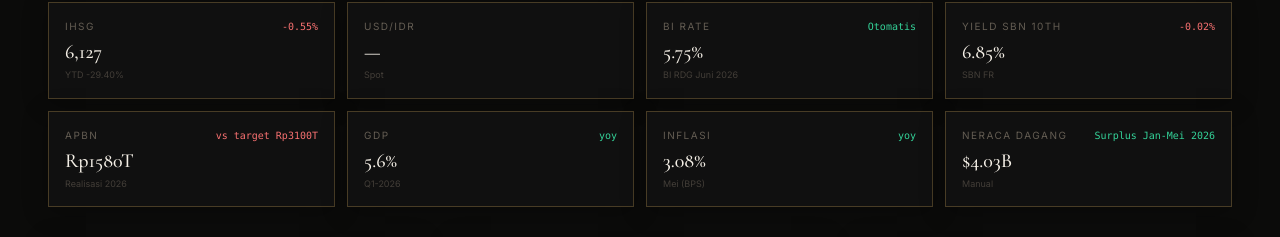
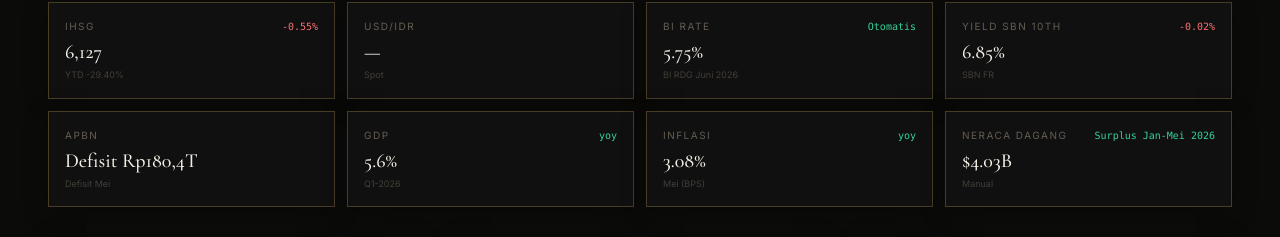
Before and after one commit to broden101/portfolio, a Next.js app: page /playbook/ihsg in a window 1280 px wide. Shown: the part 234-471 px from the top of the page. Built offline with nearby package versions, Linux system fonts and the light colour scheme; no server answers.

Commit message:
data: APBN Mei defisit Rp180,4T

```diff
--- a/app/api/market/route.ts
+++ b/app/api/market/route.ts
@@ -244,7 +244,7 @@ export async function GET() {
       biRate: manualData?.biRate ?? { value: 5.50, note: "BI RDG" },
       tradeBalance: manualData?.tradeBalance ?? { value: 4.03, note: "Surplus Jan-Mei 2026" },
       inflation: manualData?.inflation ?? { value: 3.08, note: "yoy", month: "Mei" },
-      apbn: manualData?.apbn ?? { realized: 1580, target: 3100, unit: "T", note: "Realisasi 2026" },
+      apbn: manualData?.apbn ?? { deficit: 180.4, unit: "T", note: "Defisit Mei" },
       gdp: manualData?.gdp ?? { growth: 5.6, note: "yoy", quarter: "Q1-2026" },
       bondYield10y: manualData?.bondYield10y ?? { value: 6.85, change: -0.02, note: "SBN FR" },
     };
--- a/app/playbook/ihsg/page.tsx
+++ b/app/playbook/ihsg/page.tsx
@@ -165,7 +165,7 @@ export default function IHSGDashboard() {
       { label: "USD/IDR", value: usdIdr?.close != null ? fmtNum(usdIdr.close) : "—", change: usdIdr?.change != null ? fmtPct(usdIdr.change) : "", up: (usdIdr?.change ?? 0) >= 0, note: "Spot" },
       { label: "BI Rate", value: `${(manual.biRate?.value ?? 5.50).toFixed(2)}%`, change: "Otomatis", up: true, note: manual.biRate?.note ?? "" },
       { label: "Yield SBN 10Th", value: `${(manual.bondYield10y?.value ?? 6.85).toFixed(2)}%`, change: manual.bondYield10y?.change != null ? `${manual.bondYield10y.change >= 0 ? "+" : ""}${manual.bondYield10y.change.toFixed(2)}%` : "", up: (manual.bondYield10y?.change ?? 0) >= 0, note: manual.bondYield10y?.note ?? "SBN FR" },
-      { label: "APBN", value: `Rp${(manual.apbn?.realized ?? 1580).toFixed(0)}${manual.apbn?.unit ?? "T"}`, change: `vs target Rp${(manual.apbn?.target ?? 3100).toFixed(0)}${manual.apbn?.unit ?? "T"}`, up: false, note: manual.apbn?.note ?? "" },
+      { label: "APBN", value: `Defisit Rp${(manual.apbn?.deficit ?? 180.4).toFixed(1).replace('.',',')}${manual.apbn?.unit ?? "T"}`, change: "", up: false, note: manual.apbn?.note ?? "Defisit Mei" },
       { label: "GDP", value: `${(manual.gdp?.growth ?? 5.6).toFixed(1)}%`, change: manual.gdp?.note ?? "yoy", up: true, note: manual.gdp?.quarter ?? "Q1-2026" },
       { label: "Inflasi", value: `${(manual.inflation?.value ?? 3.08).toFixed(2)}%`, change: manual.inflation?.note ?? "yoy", up: (manual.inflation?.value ?? 0) > 0, note: manual.inflation?.month ? `${manual.inflation.month} (BPS)` : "BPS" },
       { label: "Neraca Dagang", value: `$${(manual.tradeBalance?.value ?? 3.32).toFixed(2)}B`, change: manual.tradeBalance?.note ?? "", up: (manual.tradeBalance?.value ?? 3.32) >= 0, note: "Manual" },
--- a/data/manual-market.json
+++ b/data/manual-market.json
@@ -510,10 +510,9 @@
     "month": "Mei"
   },
   "apbn": {
-    "realized": 1580,
-    "target": 3100,
+    "deficit": 180.4,
     "unit": "T",
-    "note": "Realisasi 2026"
+    "note": "Defisit Mei"
   },
   "gdp": {
     "growth": 5.6,
--- a/lib/market.ts
+++ b/lib/market.ts
@@ -77,7 +77,7 @@ export interface ManualData {
   biRate?: { value: number; note: string; lastUpdated?: string };
   tradeBalance?: { value: number; note: string };
   inflation?: { value: number; note: string; month?: string };
-  apbn?: { realized: number; target: number; unit: string; note?: string };
+  apbn?: { deficit: number; unit: string; note?: string };  // deficit bulanan
   gdp?: { growth: number; note: string; quarter?: string };
   bondYield10y?: { value: number; change?: number; note?: string };
 }
@@ -139,7 +139,7 @@ export const FALLBACK_MANUAL: ManualData = {
   biRate: { value: 5.50, note: "BI RDG" },
   tradeBalance: { value: 4.03, note: "Surplus Jan-Mei 2026" },
   inflation: { value: 3.08, note: "yoy", month: "Mei" },
-  apbn: { realized: 1580, target: 3100, unit: "T", note: "Realisasi 2026" },
+  apbn: { deficit: 180.4, unit: "T", note: "Defisit Mei" },
   gdp: { growth: 5.6, note: "yoy", quarter: "Q1-2026" },
   bondYield10y: { value: 6.85, change: -0.02, note: "SBN FR" },
 };
```
Also changed, not shown: 1 other file (tests, documents, lock files or other folders).
